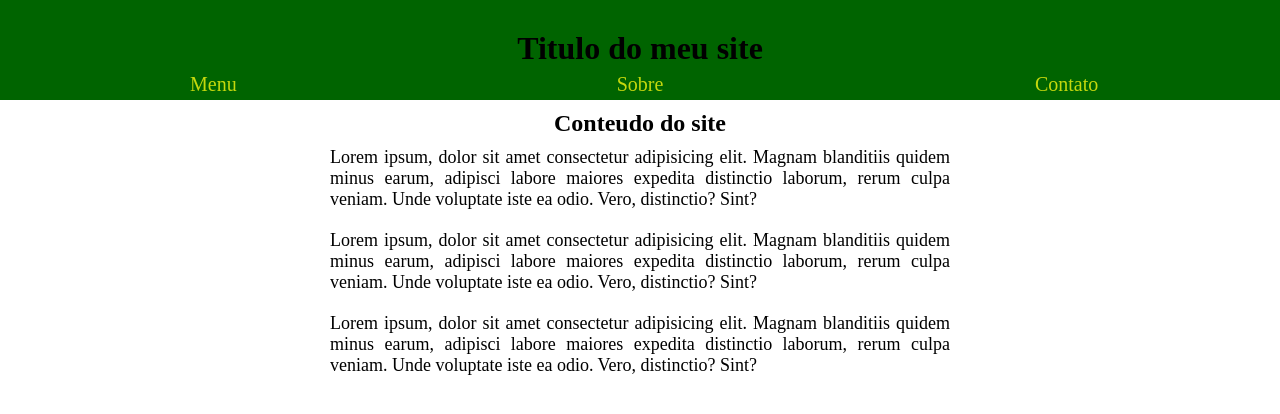
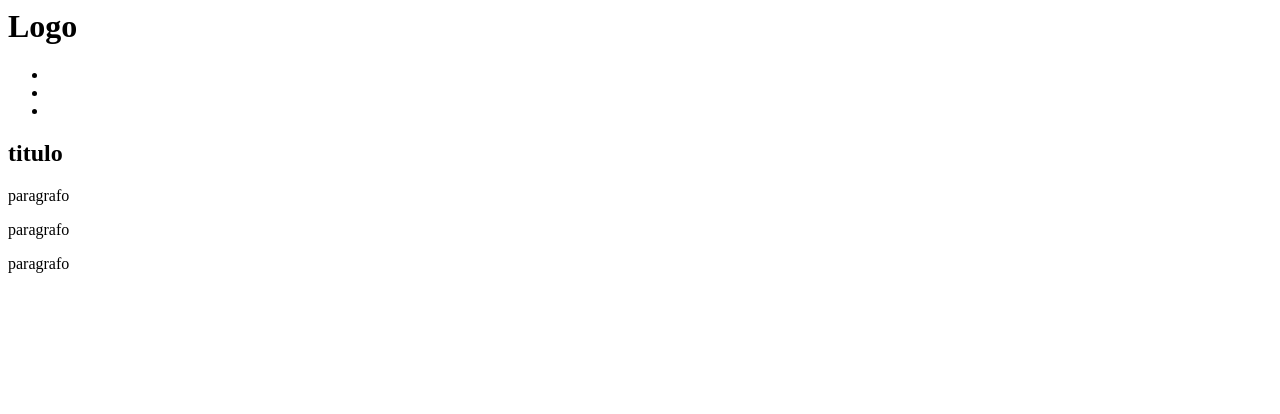
Before and after one commit to JoaoPedroAC/projeto-site, a plain HTML site: page index.html in a window 1280 px wide. Drawn offline with Linux system fonts and the light colour scheme.

Commit message:
Coloquei como deveria ser

```diff
--- a/index.html
+++ b/index.html
@@ -4,7 +4,7 @@
     <meta charset="UTF-8">
     <meta http-equiv="X-UA-Compatible" content="IE=edge">
     <meta name="viewport" content="width=device-width, initial-scale=1.0">
-    <link rel="stylesheet" href="style.css">
+
 
     <title>Site teste</title>
 </head>
@@ -12,27 +12,21 @@
 <body>
     <header>
         <div class="cabeca">
-            <h1>Titulo do meu site</h1>
+            <h1>Logo</h1>
 
             <ul>
-                <li>
-                    <a href="">Menu</a>
-                </li>
-                <li>
-                    <a href="">Sobre</a>
-                </li>
-                <li>
-                    <a href="">Contato</a>
-                </li>
+                <li> </li>
+                <li> </li>
+                <li> </li>
             </ul>
         </div>
         <!--cabeca -->
     </header>
     <section class="corpo">
-        <h2>Conteudo do site</h2>
-        <p>Lorem ipsum, dolor sit amet consectetur adipisicing elit. Magnam blanditiis quidem minus earum, adipisci labore maiores expedita distinctio laborum, rerum culpa veniam. Unde voluptate iste ea odio. Vero, distinctio? Sint?</p>
-        <p>Lorem ipsum, dolor sit amet consectetur adipisicing elit. Magnam blanditiis quidem minus earum, adipisci labore maiores expedita distinctio laborum, rerum culpa veniam. Unde voluptate iste ea odio. Vero, distinctio? Sint?</p>
-        <p>Lorem ipsum, dolor sit amet consectetur adipisicing elit. Magnam blanditiis quidem minus earum, adipisci labore maiores expedita distinctio laborum, rerum culpa veniam. Unde voluptate iste ea odio. Vero, distinctio? Sint?</p>
+        <h2>titulo</h2>
+        <p>paragrafo</p>
+        <p>paragrafo</p>
+        <p>paragrafo</p>
     </section>
 </body>
 
--- a/style.css
+++ /dev/null
@@ -1,77 +0,0 @@
-* {
-    margin: 0;
-    padding: 0;
-    box-sizing: border-box;
-}
-
-html,
-body {
-    height: 100%;
-}
-
-
-/*cabeça do site*/
-
-.cabeca {
-    width: 100%;
-    height: 100px;
-    background-color: darkgreen;
-    text-align: center;
-    position: relative;
-}
-
-.cabeca>h1 {
-    padding-top: 30px;
-}
-
-.cabeca>ul {
-    padding-top: 6px;
-    font-size: 20px;
-}
-
-.cabeca>ul>li {
-    float: left;
-    width: calc(100% / 3);
-    list-style: none;
-}
-
-.cabeca a:link {
-    color: rgb(0, 0, 0);
-    text-decoration: none;
-}
-
-.cabeca a:visited {
-    color: rgb(196, 216, 13);
-    text-decoration: none;
-}
-
-.cabeca a:hover {
-    color: rgb(18, 140, 189);
-    text-decoration: none;
-}
-
-
-/******************/
-
-
-/*corpo do site*/
-
-.corpo {
-    width: 100%;
-    text-align: center;
-}
-
-.corpo>h2 {
-    padding-top: 10px;
-}
-
-.corpo>p {
-    font-size: 18px;
-    width: 50%;
-    text-align: justify;
-    margin: 0 auto;
-    padding: 10px;
-}
-
-
-/*******************/
```
